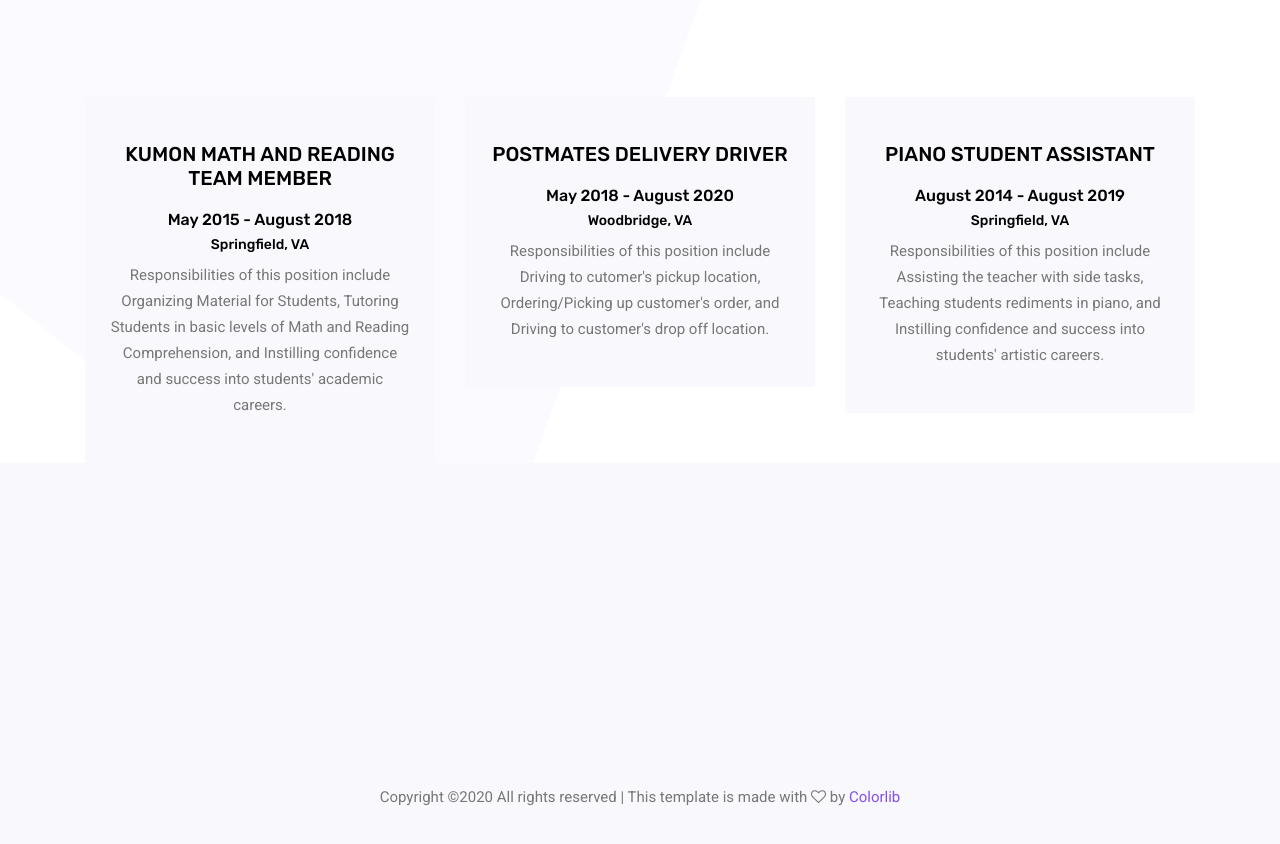
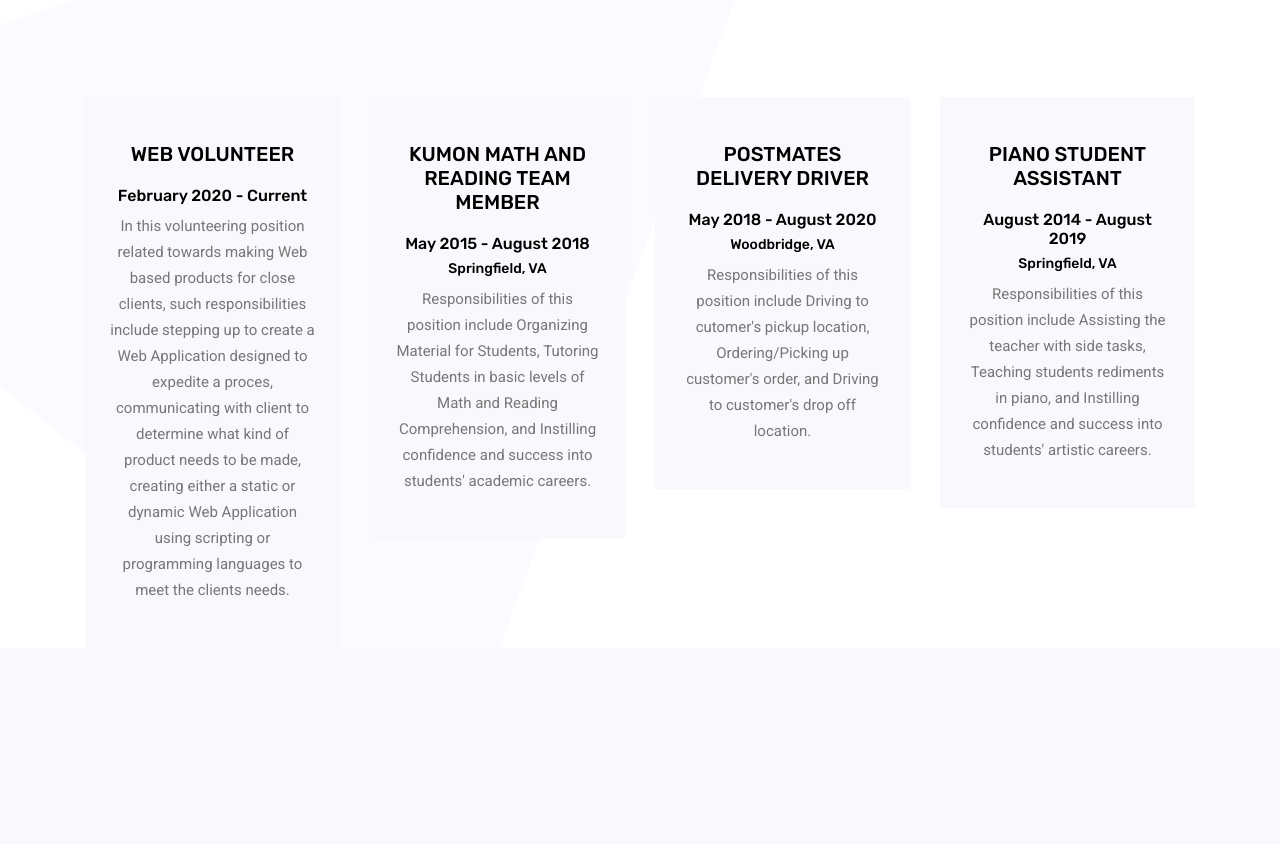
Before and after one commit to azach99/azach99.github.io, a plain HTML site: page services.html in a window 1280 px wide. Shown: the part 738-1582 px from the top of the page. Drawn offline with Linux system fonts and the light colour scheme; some packages are replaced by stand-ins of ours.

Commit message:
adding new service

```diff
--- a/services.html
+++ b/services.html
@@ -75,7 +75,14 @@
                 </div>
             </div>
             <div class="row feature_inner">
-                <div class="col-lg-4 col-md-6">
+            	<div class="col-lg-3 col-md-6">
+                    <div class="feature_item">
+                        <h4>Web Volunteer</h4>
+                        <h5>February 2020 - Current</h5>
+                        <p>In this volunteering position related towards making Web based products for close clients, such responsibilities include stepping up to create a Web Application designed to expedite a proces, communicating with client to determine what kind of product needs to be made, creating either a static or dynamic Web Application using scripting or programming languages to meet the clients needs.</p>
+                    </div>
+                </div>
+                <div class="col-lg-3 col-md-6">
                     <div class="feature_item">
                         <h4>Kumon Math and Reading Team Member</h4>
                         <h5>May 2015 - August 2018</h5>
@@ -86,7 +93,7 @@
                         Instilling confidence and success into students' academic careers.</p>
                     </div>
                 </div>
-                <div class="col-lg-4 col-md-6">
+                <div class="col-lg-3 col-md-6">
                     <div class="feature_item">
                         <h4>Postmates Delivery Driver</h4>
                         <h5>May 2018 - August 2020</h5>
@@ -94,7 +101,7 @@
                         <p>Responsibilities of this position include Driving to cutomer's pickup location, Ordering/Picking up customer's order, and Driving to customer's drop off location.</p>
                     </div>
                 </div>
-                <div class="col-lg-4 col-md-6">
+                <div class="col-lg-3 col-md-6">
                     <div class="feature_item">
                         <h4>Piano Student Assistant</h4>
                         <h5>August 2014 - August 2019</h5>
```
